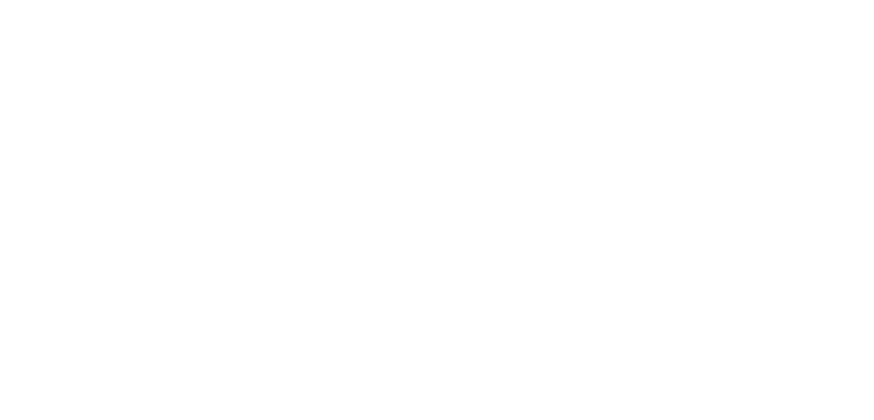
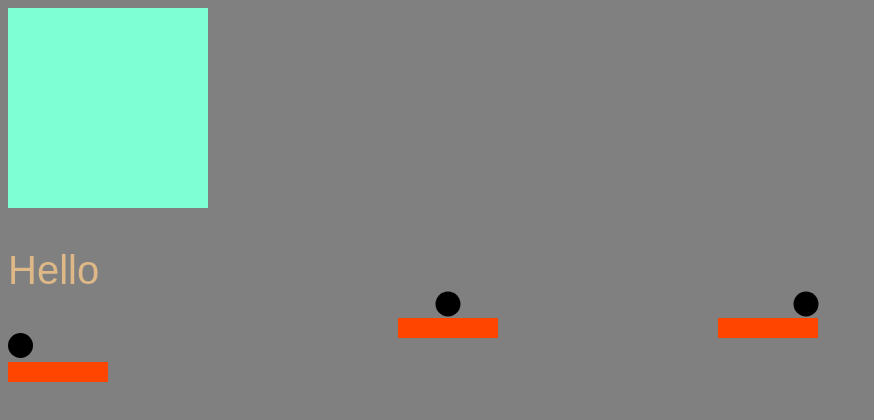
Before and after one commit to IMXSQUIRE/Scriptin3_04, a plain HTML site: page index.html in a window 1280 px wide. Shown: the whole page, without its empty margins (0-874 px from the left). Drawn offline with Linux system fonts and the light colour scheme.

Commit message:
Publish Repo | Main Branch

```diff
--- a/CSS/style.css
+++ b/CSS/style.css
@@ -0,0 +1,77 @@
+#myBox
+{
+    width: 200px;
+    height: 200px;
+    background-color: aquamarine;
+}
+.allFonts
+{
+    color:burlywood;
+    font-size: 40px;
+    font-family: fantasy;
+}
+body
+{
+    background-color:gray;
+}
+.dot
+{
+    height: 25px;
+    width: 25px;
+    background-color: black;
+    border-radius: 50%;
+    display: inline-block;
+}
+.rectangle {
+    height: 20px;
+    width: 100px;
+    background-color: orangered;
+}
+.dot2
+{
+    position: absolute;
+    top: 38%;
+    left: 35%;
+    transform: translate(-50%, -50%);
+
+    height: 25px;
+    width: 25px;
+    background-color: black;
+    border-radius: 50%;
+    display: inline-block;
+}
+.rectangle2 {
+    height: 20px;
+    width: 100px;
+    background-color: orangered;
+
+    position: absolute;
+    top: 41%;
+    left: 35%;
+    transform: translate(-50%, -50%);
+
+}
+.dot3
+{
+    position: absolute;
+    top: 38%;
+    left: 63%;
+    transform: translate(-50%, -50%);
+
+    height: 25px;
+    width: 25px;
+    background-color: black;
+    border-radius: 50%;
+    display: inline-block;
+}
+.rectangle3 {
+    height: 20px;
+    width: 100px;
+    background-color: orangered;
+
+    position: absolute;
+    top: 41%;
+    left: 60%;
+    transform: translate(-50%, -50%);
+
+}
--- a/index.html
+++ b/index.html
@@ -4,8 +4,19 @@
     <meta charset="UTF-8">
     <meta name="viewport" content="width=device-width, initial-scale=1.0">
     <title>Document</title>
+    <link rel="stylesheet" href="CSS/style.css">
 </head>
 <body>
+    <div id="myBox"></div>
+    <p class= "allFonts">Hello</p>
+    <span class="dot"></span>
+    <div class ="rectangle"></div>
+    <span class="dot2"></span>
+    <div class ="rectangle2"></div>
+    <span class="dot3"></span>
+    <div class ="rectangle3"></div>
+
+
 
 </body>
 </html>
```
